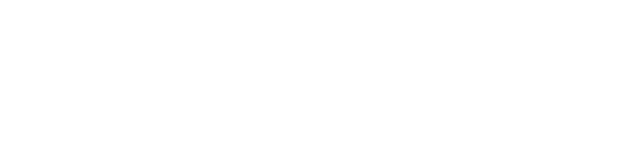
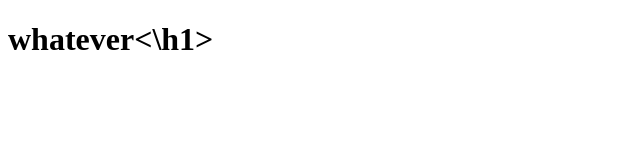
Before and after one commit to AbdelRayan/git-one, a plain HTML site: page index.html in a window 1280 px wide. Shown: the whole page, without its empty margins (0-640 px from the left). Drawn offline with Linux system fonts and the light colour scheme.

Commit message:
added h1

```diff
--- a/index.html
+++ b/index.html
@@ -5,6 +5,6 @@
     <title> My second commit</title>
   </head>
   <body>
-
+    <h1> whatever<\h1>
   </body>
 </html>
```
